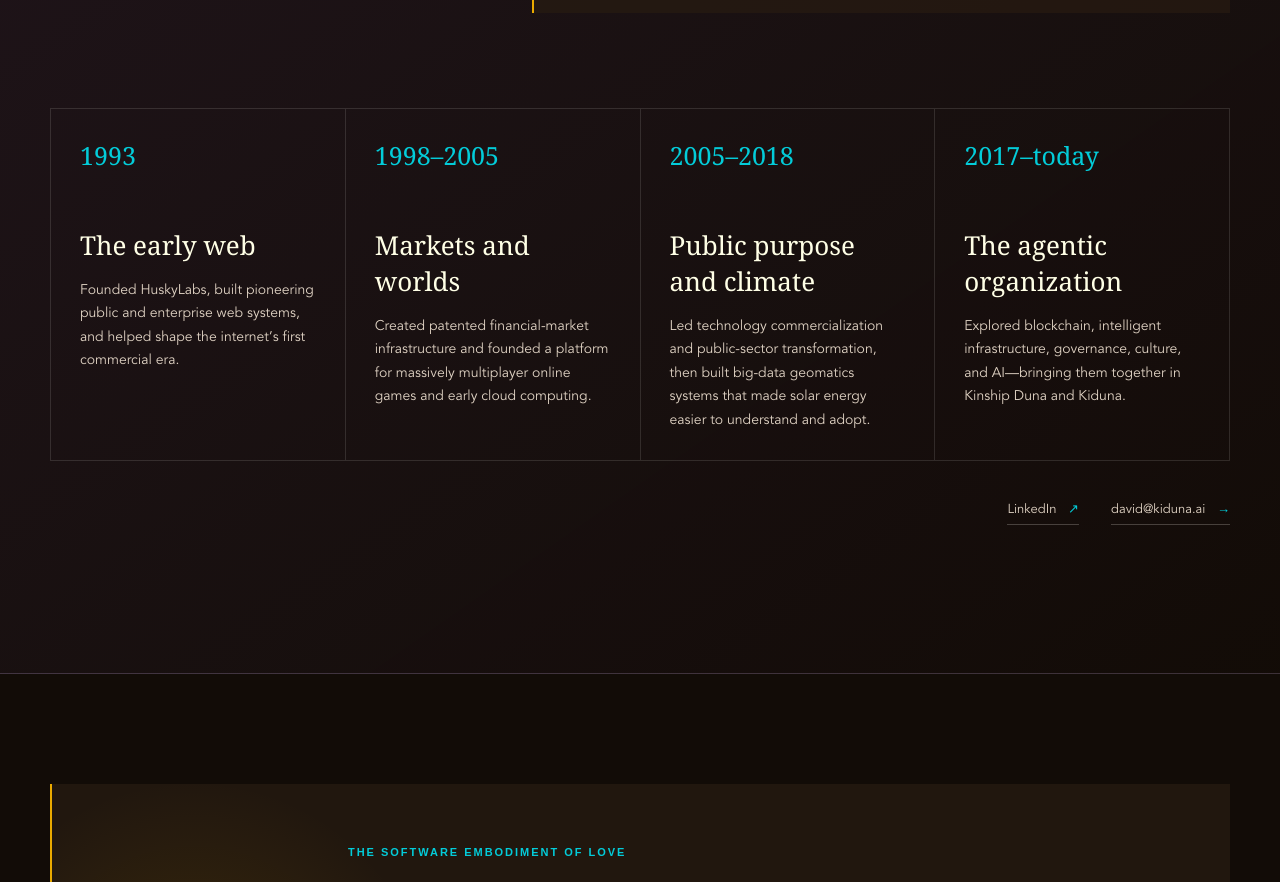
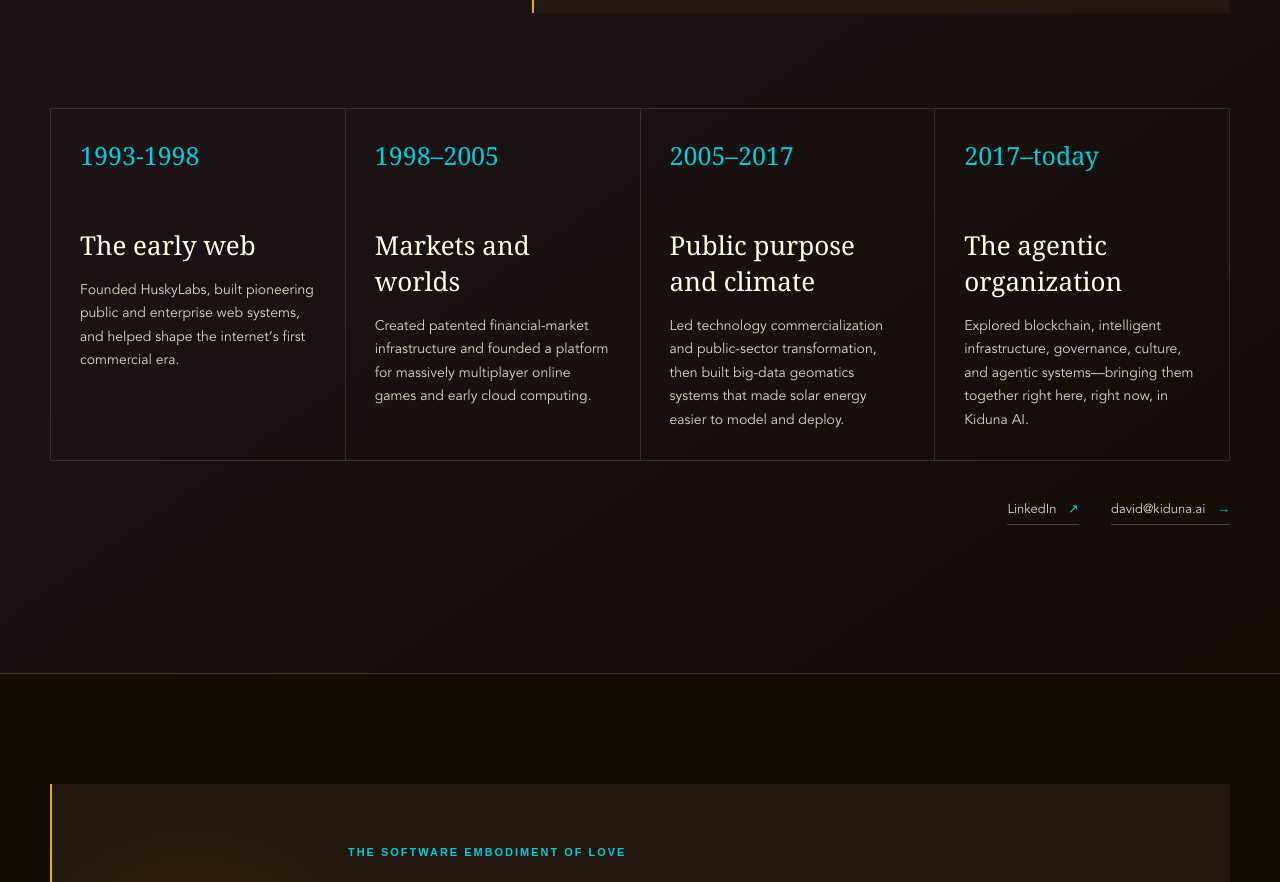
Before and after one commit to uncle-psy/kiduna, a Next.js app: page /about-our-work in a window 1280 px wide. Shown: the part 4960-5842 px from the top of the page. Built offline with nearby package versions, Linux system fonts and the light colour scheme; a web font is replaced by a local one.

Commit message:
Update founder timeline

```diff
--- a/app/about-our-work/page.tsx
+++ b/app/about-our-work/page.tsx
@@ -52,10 +52,10 @@ const dimensions = [
 ];
 
 const milestones = [
-  ["1993", "The early web", "Founded HuskyLabs, built pioneering public and enterprise web systems, and helped shape the internet’s first commercial era."],
+  ["1993-1998", "The early web", "Founded HuskyLabs, built pioneering public and enterprise web systems, and helped shape the internet’s first commercial era."],
   ["1998–2005", "Markets and worlds", "Created patented financial-market infrastructure and founded a platform for massively multiplayer online games and early cloud computing."],
-  ["2005–2018", "Public purpose and climate", "Led technology commercialization and public-sector transformation, then built big-data geomatics systems that made solar energy easier to understand and adopt."],
-  ["2017–today", "The agentic organization", "Explored blockchain, intelligent infrastructure, governance, culture, and AI—bringing them together in Kinship Duna and Kiduna."],
+  ["2005–2017", "Public purpose and climate", "Led technology commercialization and public-sector transformation, then built big-data geomatics systems that made solar energy easier to model and deploy."],
+  ["2017–today", "The agentic organization", "Explored blockchain, intelligent infrastructure, governance, culture, and agentic systems—bringing them together right here, right now, in Kiduna AI."],
 ];
 
 const organizations = [
```
